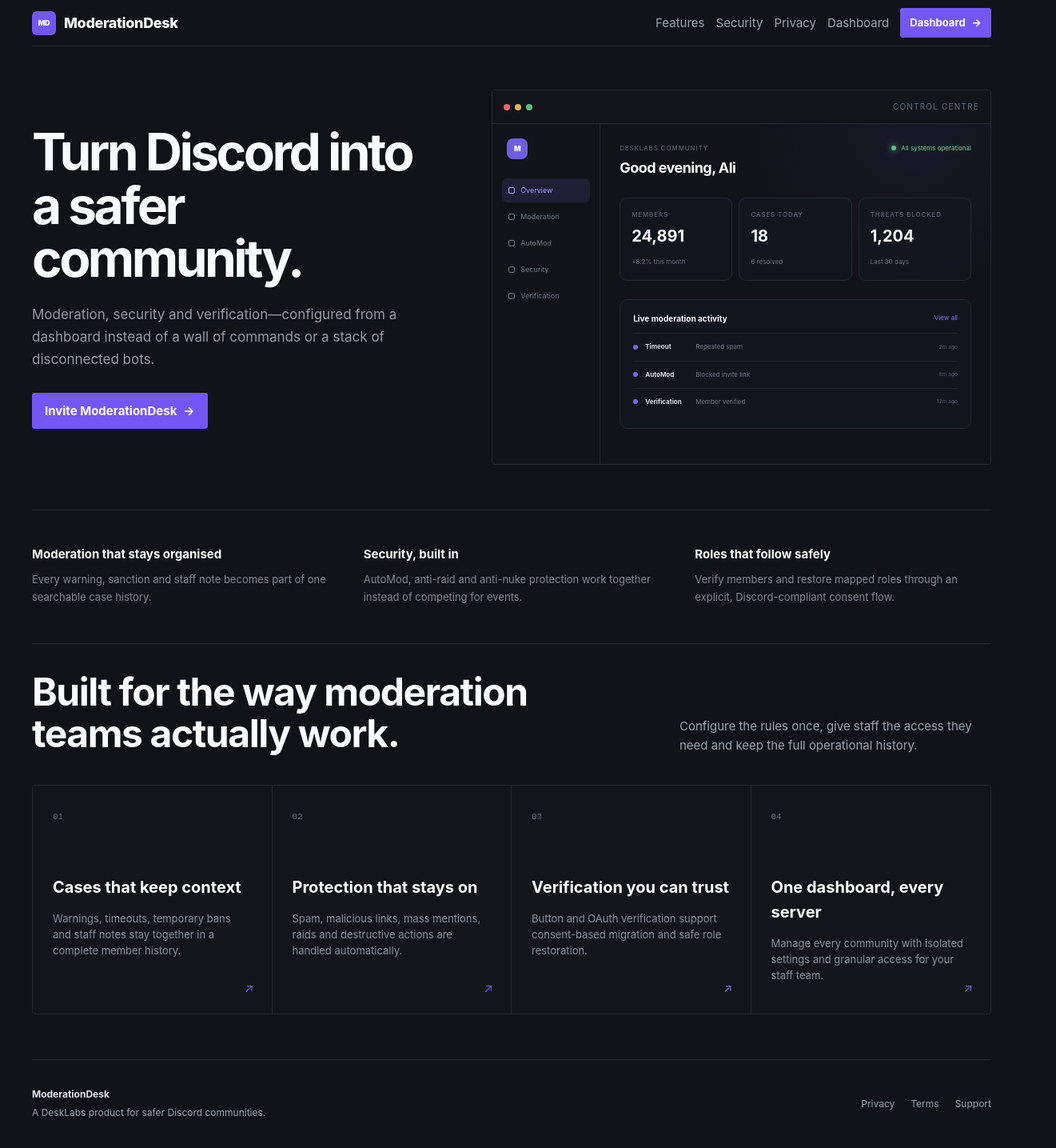
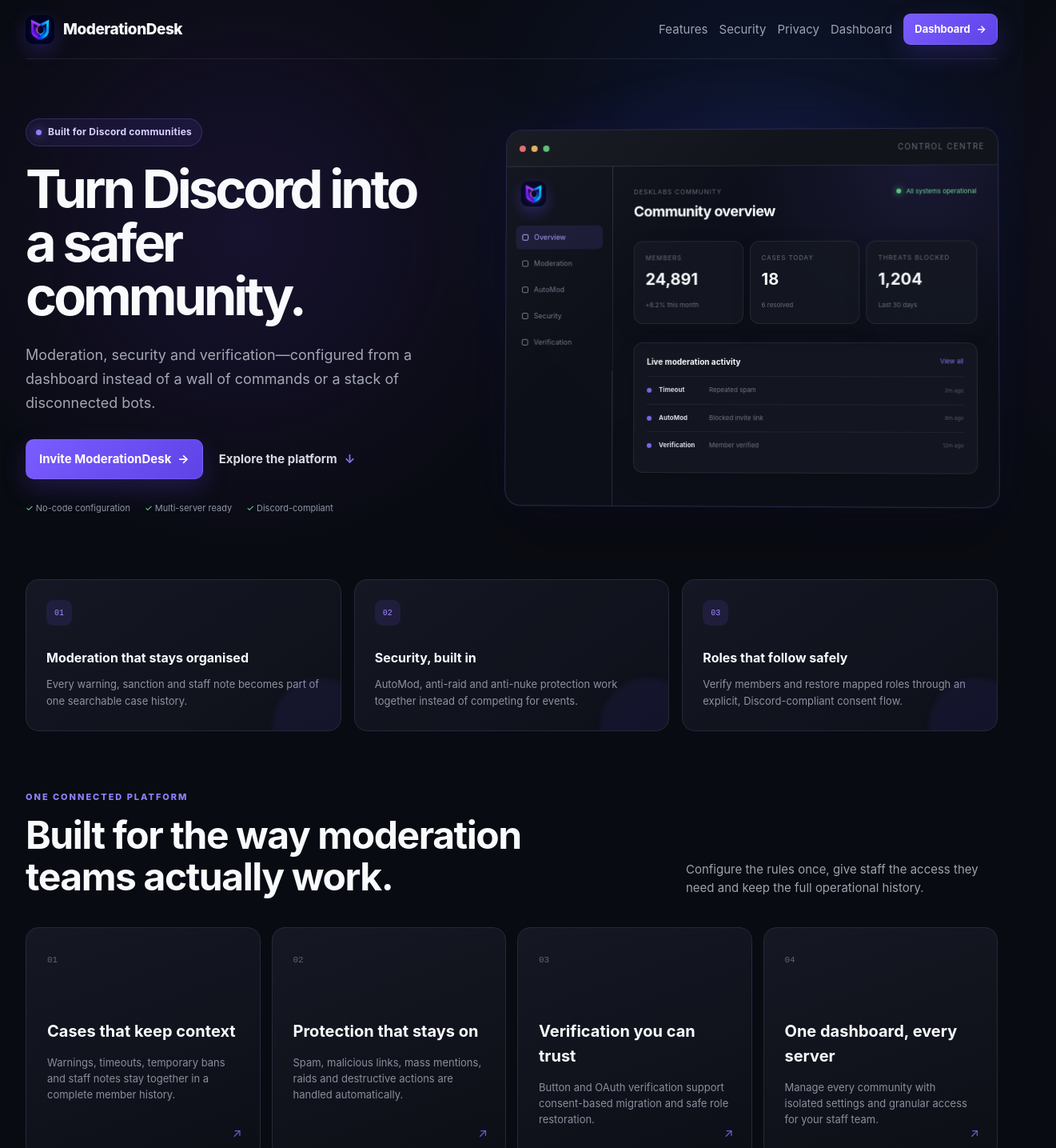
Before and after one commit to alidd11/ModerationDesk, a Next.js app in the folder frontend/: page / in a window 1280 px wide. Shown: the top 1435 px of the page at 80% size, 1321 px wide, since content can reach past the window. Built offline with nearby package versions, Linux system fonts and the light colour scheme; no server answers.

Commit message:
Refresh ModerationDesk landing page visuals

```diff
--- a/frontend/app/globals.css
+++ b/frontend/app/globals.css
@@ -1,17 +1,17 @@
 :root {
   color-scheme: dark;
-  --bg: #111217;
-  --panel: #16171d;
-  --panel-strong: #191a21;
-  --line: #272830;
+  --bg: #090b12;
+  --panel: #121520;
+  --panel-strong: #171a27;
+  --line: #262a39;
   --text: #f8fafc;
   --muted: #9ca3af;
-  --brand: #7257f5;
-  --brand-strong: #6045eb;
+  --brand: #7357ff;
+  --brand-strong: #5c40ea;
   --good: #57f287;
   --warning: #fbbf24;
   --danger: #f87171;
-  --shadow: none;
+  --shadow: 0 28px 80px rgba(0,0,0,.38);
 }
 
 * { box-sizing: border-box; }
@@ -19,7 +19,10 @@
 body {
   margin: 0;
   min-height: 100vh;
-  background: var(--bg);
+  background:
+    radial-gradient(circle at 76% 12%, rgba(42,99,255,.12), transparent 26%),
+    radial-gradient(circle at 24% 18%, rgba(123,69,255,.12), transparent 24%),
+    var(--bg);
   color: var(--text);
   font: 15px/1.55 Inter, ui-sans-serif, system-ui, -apple-system, BlinkMacSystemFont, "Segoe UI", sans-serif;
 }
@@ -32,75 +35,78 @@
 .ambient-one { background: #5865f2; left: -160px; top: 180px; }
 .ambient-two { background: #3b82f6; right: -200px; top: 50%; }
 
-.site { width: min(1200px, calc(100% - 64px)); margin: 0 auto; }
+.site { width: min(1240px, calc(100% - 64px)); margin: 0 auto; }
 .site.compact { width: min(900px, calc(100% - 30px)); }
-.nav { min-height: 58px; display: flex; align-items: center; justify-content: space-between; gap: 16px; border-bottom: 1px solid var(--line); }
-.brand { display: inline-flex; align-items: center; gap: 10px; font-size: 18px; font-weight: 850; letter-spacing: -.02em; }
-.brand-mark { width: 30px; height: 30px; display: grid; place-items: center; border-radius: 6px; background: var(--brand); box-shadow: none; font-size: 9px; transform: none; }
-.brand-mark span { transform: none; font-size: 9px; font-weight: 950; letter-spacing: -.04em; }
+.nav { min-height: 74px; display: flex; align-items: center; justify-content: space-between; gap: 16px; border-bottom: 1px solid rgba(255,255,255,.08); }
+.brand { display: inline-flex; align-items: center; gap: 11px; font-size: 19px; font-weight: 850; letter-spacing: -.025em; }
+.brand-mark { width: 36px; height: 36px; display: grid; place-items: center; border-radius: 10px; overflow: hidden; box-shadow: 0 8px 24px rgba(92,64,234,.28); }
+.brand-mark img { width: 100%; height: 100%; object-fit: cover; display: block; }
 .nav-actions { display: flex; align-items: center; gap: 14px; }
 .nav-actions > a:not(.button) { color: var(--muted); }
 
-.hero { min-height: 520px; padding: 54px 0 56px; display: grid; grid-template-columns: .9fr 1.1fr; align-items: center; gap: 64px; }
-.eyebrow { display: inline-flex; align-items: center; gap: 8px; color: #c7d2fe; background: rgba(88,101,242,.12); border: 1px solid rgba(124,140,255,.25); border-radius: 999px; padding: 7px 11px; font-weight: 750; font-size: 13px; }
-.hero h1 { font-size: clamp(44px, 5vw, 66px); line-height: 1.04; margin: 0 0 22px; letter-spacing: -.055em; max-width: 600px; }
-.hero p { color: #9698a3; font-size: 17px; max-width: 590px; margin: 0 0 28px; line-height: 1.65; }
+.hero { min-height: 650px; padding: 72px 0 78px; display: grid; grid-template-columns: .92fr 1.08fr; align-items: center; gap: 72px; position: relative; }
+.hero::before { content: ''; position: absolute; inset: 3% -6% auto 40%; height: 72%; border-radius: 50%; background: radial-gradient(circle, rgba(77,74,255,.09), transparent 66%); filter: blur(12px); pointer-events: none; }
+.eyebrow { display: inline-flex; align-items: center; gap: 8px; color: #d7d1ff; background: rgba(115,87,255,.1); border: 1px solid rgba(139,119,255,.24); border-radius: 999px; padding: 7px 12px; font-weight: 750; font-size: 12px; letter-spacing: .02em; margin-bottom: 20px; }
+.hero h1 { font-size: clamp(48px, 5.2vw, 72px); line-height: 1.01; margin: 0 0 24px; letter-spacing: -.06em; max-width: 630px; }
+.hero p { color: #a3a6b3; font-size: 18px; max-width: 590px; margin: 0 0 30px; line-height: 1.68; }
 .hero-actions { display: flex; flex-wrap: wrap; gap: 12px; }
 .hero-copy { position: relative; z-index: 2; }
 .eyebrow i, .connection, .status-dot { position: relative; }
 .eyebrow i { width: 7px; height: 7px; background: #8b80ff; border-radius: 50%; box-shadow: 0 0 14px #7c6cff; }
-.text-link { display: inline-flex; align-items: center; gap: 9px; padding: 11px 8px; color: #d6d8e2; font-weight: 750; }
+.text-link { display: inline-flex; align-items: center; gap: 9px; padding: 13px 8px; color: #d6d8e2; font-weight: 750; }
 .text-link span { color: #8175f2; }
-.trust-row { display: flex; flex-wrap: wrap; gap: 18px; color: #888d9c; font-size: 12px; margin-top: 26px; }
-.button-large { padding: 14px 19px; border-radius: 12px; }
+.trust-row { display: flex; flex-wrap: wrap; gap: 18px; color: #8f94a6; font-size: 11px; margin-top: 28px; }
+.trust-row span::first-letter { color: #74e6aa; }
+.button-large { padding: 14px 20px; border-radius: 12px; }
 .hero-card { background: linear-gradient(150deg, rgba(30,41,59,.95), rgba(15,23,42,.9)); border: 1px solid var(--line); border-radius: 28px; padding: 26px; box-shadow: var(--shadow); }
 .metric-grid { display: grid; grid-template-columns: repeat(2, 1fr); gap: 12px; margin-top: 18px; }
 .metric { background: rgba(7,10,18,.55); border: 1px solid var(--line); padding: 17px; border-radius: 16px; }
 .metric strong { display: block; font-size: 23px; }
 .metric span { color: var(--muted); font-size: 13px; }
 
-.product-window { position: relative; border: 1px solid var(--line); border-radius: 4px; background: #121318; box-shadow: none; overflow: hidden; transform: none; }
-.product-window::before { display: none; }
-.window-bar { height: 42px; padding: 0 14px; display: flex; align-items: center; gap: 6px; border-bottom: 1px solid var(--line); background: #12141a; }
+.product-window { position: relative; border: 1px solid rgba(143,131,255,.22); border-radius: 20px; background: rgba(13,15,24,.96); box-shadow: var(--shadow), 0 0 70px rgba(73,67,220,.11); overflow: hidden; transform: perspective(1200px) rotateY(-1.5deg) rotateX(1deg); }
+.product-window::before { content: ''; display: block; position: absolute; inset: 0; background: linear-gradient(135deg, rgba(255,255,255,.035), transparent 35%); pointer-events: none; z-index: 2; }
+.window-bar { height: 46px; padding: 0 16px; display: flex; align-items: center; gap: 7px; border-bottom: 1px solid var(--line); background: #12141c; }
 .window-bar > span { width: 8px; height: 8px; border-radius: 50%; background: #333640; }
 .window-bar > span:first-child { background: #e36a6a; }.window-bar > span:nth-child(2) { background: #e3af5c; }.window-bar > span:nth-child(3) { background: #5bbd7a; }
 .window-bar small { margin-left: auto; color: #676c7a; font-size: 10px; text-transform: uppercase; letter-spacing: .12em; }
 .window-body { min-height: 425px; display: grid; grid-template-columns: 135px 1fr; }
 .preview-sidebar { padding: 18px 12px; border-right: 1px solid var(--line); color: #717685; font-size: 9px; }
-.preview-logo { width: 26px; height: 26px; display: grid; place-items: center; background: #6e5ee5; color: white; font-weight: 950; border-radius: 8px; margin: 0 6px 24px; }
+.preview-logo { width: 32px; height: 32px; display: grid; place-items: center; border-radius: 9px; overflow: hidden; margin: 0 6px 24px; box-shadow: 0 7px 18px rgba(102,76,255,.3); }
+.preview-logo img { width: 100%; height: 100%; object-fit: cover; display: block; }
 .preview-sidebar > div:not(.preview-logo) { display: flex; align-items: center; gap: 7px; padding: 8px; margin: 3px 0; border-radius: 6px; }
 .preview-sidebar > div.active { background: rgba(124,108,255,.12); color: #a79cff; }
 .preview-sidebar i { width: 8px; height: 8px; border: 1px solid currentColor; border-radius: 2px; }
-.preview-main { min-width: 0; padding: 24px; background: radial-gradient(circle at 80% 0, rgba(96,77,212,.09), transparent 35%); }
+.preview-main { min-width: 0; padding: 26px; background: radial-gradient(circle at 80% 0, rgba(96,77,212,.14), transparent 40%); }
 .preview-heading { display: flex; justify-content: space-between; align-items: start; gap: 12px; }
 .preview-heading small, .preview-stats small { display: block; color: #666c7b; letter-spacing: .11em; font-size: 8px; }
 .preview-heading strong { display: block; margin-top: 5px; font-size: 18px; letter-spacing: -.03em; }
 .status-dot { color: #6dd693; font-size: 8px; padding-left: 12px; }
 .status-dot::before { content: ''; position: absolute; left: 0; top: 3px; width: 6px; height: 6px; border-radius: 50%; background: #57c47e; box-shadow: 0 0 8px #57c47e; }
 .preview-stats { display: grid; grid-template-columns: repeat(3,1fr); gap: 8px; margin: 23px 0; }
-.preview-stats > div { padding: 14px; border: 1px solid var(--line); border-radius: 9px; background: rgba(20,23,31,.82); }
+.preview-stats > div { padding: 14px; border: 1px solid rgba(255,255,255,.075); border-radius: 12px; background: rgba(20,23,34,.88); box-shadow: 0 10px 28px rgba(0,0,0,.12); }
 .preview-stats b { display: block; font-size: 20px; margin: 5px 0 2px; }
 .preview-stats span { color: #686e7c; font-size: 8px; }
-.activity-card { padding: 16px; border: 1px solid var(--line); border-radius: 10px; background: rgba(20,23,31,.82); }
+.activity-card { padding: 16px; border: 1px solid rgba(255,255,255,.075); border-radius: 12px; background: rgba(20,23,34,.88); box-shadow: 0 12px 30px rgba(0,0,0,.12); }
 .activity-card > div { display: flex; justify-content: space-between; font-size: 10px; margin-bottom: 10px; }.activity-card > div span { color: #8175f2; font-size: 8px; }
 .activity-card p { display: grid; grid-template-columns: 8px 56px 1fr auto; align-items: center; gap: 7px; padding: 10px 0; border-top: 1px solid rgba(255,255,255,.06); margin: 0; font-size: 8px; color: #6f7482; }
 .activity-card p i { width: 6px; height: 6px; border-radius: 50%; background: #7568e7; }.activity-card p b { color: #d9dbe3; }.activity-card p small { color: #545966; }
 
-.family-features { border-top: 1px solid var(--line); border-bottom: 1px solid var(--line); display: grid; grid-template-columns: repeat(3,1fr); gap: 44px; padding: 43px 0 47px; }.family-features h3 { font-size: 15px; margin: 0 0 10px; }.family-features p { color: #858793; line-height: 1.65; margin: 0; font-size: 13px; }
-.platform { padding-top: 72px; padding-bottom: 74px; }
+.family-features { display: grid; grid-template-columns: repeat(3,1fr); gap: 16px; padding: 0 0 40px; }.family-features article { min-height: 185px; padding: 25px; border: 1px solid var(--line); border-radius: 16px; background: linear-gradient(145deg, rgba(23,26,39,.86), rgba(15,17,26,.82)); position: relative; overflow: hidden; }.family-features article::after { content: ''; position: absolute; inset: auto -35px -55px auto; width: 120px; height: 120px; border-radius: 50%; background: rgba(102,76,255,.08); filter: blur(3px); }.family-features article > span { display: inline-grid; place-items: center; width: 32px; height: 32px; border-radius: 9px; background: rgba(115,87,255,.12); color: #9d8cff; font: 10px ui-monospace, monospace; margin-bottom: 28px; }.family-features h3 { font-size: 16px; margin: 0 0 10px; }.family-features p { color: #8e92a1; line-height: 1.65; margin: 0; font-size: 13px; }
+.platform { padding-top: 70px; padding-bottom: 90px; }
 .section-kicker { color: #8d82ff; font-size: 11px; letter-spacing: .18em; font-weight: 850; margin-bottom: 13px; }
 .platform .section-head { align-items: end; margin-bottom: 38px; }.platform .section-head h2 { font-size: clamp(34px,4vw,48px); line-height: 1.08; max-width: 650px; }.platform .section-head > p { max-width: 390px; font-size: 15px; }
-.feature-grid { display: grid; grid-template-columns: repeat(4, 1fr); border: 1px solid var(--line); border-radius: 4px; overflow: hidden; }
-.feature-card { min-height: 260px; padding: 25px; border-right: 1px solid var(--line); background: #14151a; position: relative; transition: background .2s ease; }.feature-card:last-child { border-right: 0; }.feature-card:hover { background: #181920; }
+.feature-grid { display: grid; grid-template-columns: repeat(4, 1fr); gap: 14px; }
+.feature-card { min-height: 275px; padding: 26px; border: 1px solid var(--line); border-radius: 16px; background: linear-gradient(160deg, rgba(22,25,37,.92), rgba(13,15,23,.92)); position: relative; transition: transform .2s ease, border-color .2s ease, background .2s ease; }.feature-card:last-child { border-right: 1px solid var(--line); }.feature-card:hover { transform: translateY(-4px); border-color: rgba(126,103,255,.36); background: linear-gradient(160deg, rgba(27,30,45,.96), rgba(15,17,27,.96)); }
 .feature-card > span { color: #606574; font: 11px ui-monospace, monospace; }.feature-card h3 { margin: 64px 0 12px; font-size: 20px; }.feature-card p { color: #898e9d; font-size: 13px; }.feature-card > i { position: absolute; right: 22px; bottom: 20px; color: #6f63db; font-style: normal; }
 .cta { margin: 0 0 76px; border-top: 1px solid var(--line); border-bottom: 1px solid var(--line); border-radius: 0; padding: 55px 0; background: transparent; display: flex; align-items: center; justify-content: space-between; gap: 35px; }.cta h2 { font-size: clamp(28px,3.5vw,40px); max-width: 700px; margin: 0 0 14px; line-height: 1.08; }.cta p { color: var(--muted); margin: 0; }
 
-.button { border: 0; cursor: pointer; display: inline-flex; justify-content: center; align-items: center; gap: 8px; padding: 11px 16px; border-radius: 4px; background: var(--brand); color: white; font-weight: 750; box-shadow: none; }
-.button:hover { transform: translateY(-1px); }
+.button { border: 1px solid rgba(255,255,255,.08); cursor: pointer; display: inline-flex; justify-content: center; align-items: center; gap: 8px; padding: 11px 16px; border-radius: 10px; background: linear-gradient(135deg, #7a5cff, #5e43e7); color: white; font-weight: 750; box-shadow: 0 12px 30px rgba(87,60,218,.26); transition: transform .18s ease, box-shadow .18s ease; }
+.button:hover { transform: translateY(-2px); box-shadow: 0 16px 34px rgba(87,60,218,.34); }
 .button.secondary { background: #252631; box-shadow: none; }
 .button.ghost { background: transparent; border: 1px solid var(--line); box-shadow: none; }
 .button.danger { background: #b91c1c; box-shadow: none; }
-.button.small { padding: 8px 12px; border-radius: 3px; font-size: 13px; }
+.button.small { padding: 8px 13px; border-radius: 9px; font-size: 13px; }
 .button:disabled { opacity: .55; cursor: not-allowed; transform: none; }
 
 .section { padding: 34px 0 56px; }
@@ -151,29 +157,32 @@
 .legal { padding: 80px 0 110px; max-width: 720px; }.legal h1 { font-size: clamp(42px,7vw,66px); letter-spacing: -.055em; margin: 10px 0; }.legal-date { color: #6f7482; margin-bottom: 50px; }.legal h2 { margin-top: 34px; font-size: 20px; }.legal p { color: #a0a5b2; font-size: 16px; }
 
 @media (max-width: 860px) {
-  .hero { grid-template-columns: 1fr; padding-top: 58px; }
+  .hero { grid-template-columns: 1fr; padding-top: 58px; gap: 42px; }
   .hero-card { order: -1; }
   .dashboard-layout { grid-template-columns: 1fr; }
   .sidebar { position: static; display: flex; gap: 6px; overflow-x: auto; padding-bottom: 5px; }
   .sidebar a { white-space: nowrap; background: rgba(255,255,255,.035); }
-  .feature-grid { grid-template-columns: repeat(2,1fr); }.feature-card:nth-child(2) { border-right: 0; }.feature-card:nth-child(-n+2) { border-bottom: 1px solid var(--line); }
+  .feature-grid { grid-template-columns: repeat(2,1fr); }.feature-card:nth-child(2) { border-right: 1px solid var(--line); }.feature-card:nth-child(-n+2) { border-bottom: 1px solid var(--line); }
   .cta { align-items: flex-start; flex-direction: column; }
   .family-features { grid-template-columns: 1fr; gap: 28px; }
 }
 
 @media (max-width: 620px) {
   .site, .site.compact { width: min(100% - 28px, 1180px); }
-  .nav { min-height: 66px; }
+  .nav { min-height: 70px; }
   .nav-actions > a:not(.button) { display: none; }
   .user-chip { display: none; }
-  .hero { padding: 38px 0 52px; gap: 24px; }
-  .hero h1 { font-size: 44px; }
+  .hero { padding: 44px 0 58px; gap: 34px; }
+  .hero h1 { font-size: clamp(42px, 13vw, 54px); }
+  .hero p { font-size: 16px; line-height: 1.65; }
+  .hero-actions { align-items: center; }
+  .trust-row { gap: 9px 16px; margin-top: 22px; }
   .hero-card { padding: 18px; border-radius: 20px; }
   .form-grid { grid-template-columns: 1fr; }
   .section-head { align-items: flex-start; flex-direction: column; }
   .footer { flex-direction: column; justify-content: center; text-align: center; padding: 22px 0; }
   .card { padding: 16px; border-radius: 15px; }
-  .product-window { transform: none; }.window-body { grid-template-columns: 84px 1fr; min-height: 360px; }.preview-sidebar { padding: 12px 7px; }.preview-sidebar > div:not(.preview-logo) { font-size: 0; }.preview-main { padding: 15px; }.preview-heading .status-dot { display: none; }.preview-stats { grid-template-columns: 1fr 1fr; }.preview-stats > div:last-child { display: none; }
+  .product-window { transform: none; border-radius: 15px; }.window-body { grid-template-columns: 84px 1fr; min-height: 360px; }.preview-sidebar { padding: 12px 7px; }.preview-sidebar > div:not(.preview-logo) { font-size: 0; }.preview-main { padding: 15px; }.preview-heading .status-dot { display: none; }.preview-stats { grid-template-columns: 1fr 1fr; }.preview-stats > div:last-child { display: none; }
   .logo-strip { flex-wrap: wrap; padding: 22px 10px; gap: 15px 22px; }.logo-strip span { width: 100%; text-align: center; }
   .feature-grid { grid-template-columns: 1fr; }.feature-card { min-height: 230px; border-right: 0; border-bottom: 1px solid var(--line) !important; }.feature-card:last-child { border-bottom: 0 !important; }.feature-card h3 { margin-top: 44px; }
   .cta { padding: 28px; margin-bottom: 65px; }.footer nav { gap: 12px; }
--- a/frontend/app/page.js
+++ b/frontend/app/page.js
@@ -14,27 +14,30 @@
     <Shell>
       <section className="hero">
         <div className="hero-copy">
+          <span className="eyebrow"><i />Built for Discord communities</span>
           <h1>Turn Discord into a safer community.</h1>
           <p>Moderation, security and verification—configured from a dashboard instead of a wall of commands or a stack of disconnected bots.</p>
           <div className="hero-actions">
             <a className="button button-large" href={botInviteUrl} target="_blank" rel="noreferrer">Invite ModerationDesk <span>→</span></a>
+            <a className="text-link" href="#platform">Explore the platform <span>↓</span></a>
           </div>
+          <div className="trust-row"><span>✓ No-code configuration</span><span>✓ Multi-server ready</span><span>✓ Discord-compliant</span></div>
         </div>
         <div className="product-window" aria-label="ModerationDesk dashboard preview">
           <div className="window-bar"><span /><span /><span /><small>Control centre</small></div>
           <div className="window-body">
-            <div className="preview-sidebar"><div className="preview-logo">M</div>{['Overview','Moderation','AutoMod','Security','Verification'].map((item, index) => <div className={index === 0 ? 'active' : ''} key={item}><i />{item}</div>)}</div>
+            <div className="preview-sidebar"><div className="preview-logo"><img src="/brand/moderationdesk-mark.png" alt="" /></div>{['Overview','Moderation','AutoMod','Security','Verification'].map((item, index) => <div className={index === 0 ? 'active' : ''} key={item}><i />{item}</div>)}</div>
             <div className="preview-main">
-              <div className="preview-heading"><div><small>DESKLABS COMMUNITY</small><strong>Good evening, Ali</strong></div><span className="status-dot">All systems operational</span></div>
+              <div className="preview-heading"><div><small>DESKLABS COMMUNITY</small><strong>Community overview</strong></div><span className="status-dot">All systems operational</span></div>
               <div className="preview-stats"><div><small>MEMBERS</small><b>24,891</b><span>+8.2% this month</span></div><div><small>CASES TODAY</small><b>18</b><span>6 resolved</span></div><div><small>THREATS BLOCKED</small><b>1,204</b><span>Last 30 days</span></div></div>
               <div className="activity-card"><div><strong>Live moderation activity</strong><span>View all</span></div>{[['Timeout','Repeated spam','2m ago'],['AutoMod','Blocked invite link','8m ago'],['Verification','Member verified','12m ago']].map(row => <p key={row[2]}><i /> <b>{row[0]}</b><span>{row[1]}</span><small>{row[2]}</small></p>)}</div>
             </div>
           </div>
         </div>
       </section>
-      <section className="family-features" id="security"><article><h3>Moderation that stays organised</h3><p>Every warning, sanction and staff note becomes part of one searchable case history.</p></article><article><h3>Security, built in</h3><p>AutoMod, anti-raid and anti-nuke protection work together instead of competing for events.</p></article><article><h3>Roles that follow safely</h3><p>Verify members and restore mapped roles through an explicit, Discord-compliant consent flow.</p></article></section>
+      <section className="family-features" id="security"><article><span>01</span><h3>Moderation that stays organised</h3><p>Every warning, sanction and staff note becomes part of one searchable case history.</p></article><article><span>02</span><h3>Security, built in</h3><p>AutoMod, anti-raid and anti-nuke protection work together instead of competing for events.</p></article><article><span>03</span><h3>Roles that follow safely</h3><p>Verify members and restore mapped roles through an explicit, Discord-compliant consent flow.</p></article></section>
       <section className="section platform" id="platform">
-        <div className="section-head"><div><h2>Built for the way moderation teams actually work.</h2></div><p>Configure the rules once, give staff the access they need and keep the full operational history.</p></div>
+        <div className="section-head"><div><div className="section-kicker">ONE CONNECTED PLATFORM</div><h2>Built for the way moderation teams actually work.</h2></div><p>Configure the rules once, give staff the access they need and keep the full operational history.</p></div>
         <div className="feature-grid">
           {features.map(([number, title, text]) => <article className="feature-card" key={title}><span>{number}</span><h3>{title}</h3><p>{text}</p><i aria-hidden="true">↗</i></article>)}
         </div>
--- a/frontend/components/Shell.js
+++ b/frontend/components/Shell.js
@@ -22,7 +22,7 @@
     <div className={compact ? 'site compact' : 'site'}>
       <header className="nav" aria-label="Primary navigation">
         <Link className="brand" href="/">
-          <span className="brand-mark" aria-hidden="true"><span>MD</span></span>
+          <span className="brand-mark" aria-hidden="true"><img src="/brand/moderationdesk-mark.png" alt="" /></span>
           <span>ModerationDesk</span>
         </Link>
         <nav className="nav-actions">
```
Also changed, not shown: frontend/public/brand/moderationdesk-mark.png (added).
